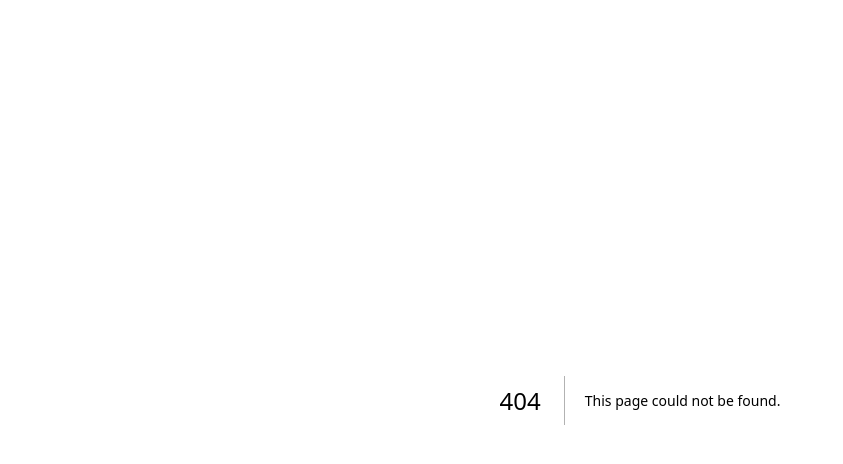
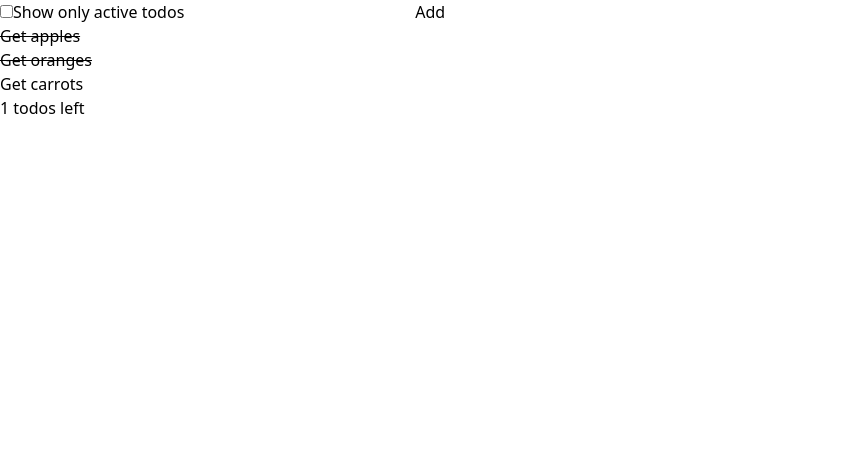
Before and after one commit to timetam24/TIL, a Next.js app in the folder practices/practice6/: page /effect in a window 1280 px wide. Before the commit this address had no page. Shown: the top 464 px of the page, without its empty margins (0-843 px from the left). Built offline with nearby package versions, Linux system fonts and the light colour scheme; a web font is replaced by a local one.

Commit message:
Effect가 필요하지 않은 경우: 챌린지 세팅
- Effect 없이 데이터 변환하기

```diff
--- /dev/null
+++ b/practices/practice6/src/app/effect/page.tsx
@@ -0,0 +1,53 @@
+"use client";
+
+import { useEffect, useState } from "react";
+import NewTodo from "@/containers/effect/new-todo";
+import { initialTodos, createTodo } from "@/containers/effect/todos";
+
+export interface Todo {
+  id: number;
+  text: string;
+  completed: boolean;
+}
+
+export default function EffectPage() {
+  const [todos, setTodos] = useState(initialTodos);
+  const [showActive, setShowActive] = useState(false);
+  const [activeTodos, setActiveTodos] = useState([]);
+  const [visibleTodos, setVisibleTodos] = useState([]);
+  const [footer, setFooter] = useState(null);
+
+  useEffect(() => {
+    setActiveTodos(todos.filter((todo) => !todo.completed));
+  }, [todos]);
+
+  useEffect(() => {
+    setVisibleTodos(showActive ? activeTodos : todos);
+  }, [showActive, todos, activeTodos]);
+
+  useEffect(() => {
+    setFooter(<footer>{activeTodos.length} todos left</footer>);
+  }, [activeTodos]);
+
+  return (
+    <>
+      <label>
+        <input
+          type="checkbox"
+          checked={showActive}
+          onChange={(e) => setShowActive(e.target.checked)}
+        />
+        Show only active todos
+      </label>
+      <NewTodo onAdd={(newTodo) => setTodos([...todos, newTodo])} />
+      <ul>
+        {visibleTodos.map((todo) => (
+          <li key={todo.id}>
+            {todo.completed ? <s>{todo.text}</s> : todo.text}
+          </li>
+        ))}
+      </ul>
+      {footer}
+    </>
+  );
+}
--- /dev/null
+++ b/practices/practice6/src/containers/effect/new-todo.tsx
@@ -0,0 +1,21 @@
+"use client";
+
+import { useState } from "react";
+import { createTodo } from "./todos";
+import { Todo } from "@/app/effect/page";
+
+export default function NewTodo({ onAdd }: { onAdd: (newTodo: Todo) => void }) {
+  const [text, setText] = useState("");
+
+  function handleAddClick() {
+    setText("");
+    onAdd(createTodo(text));
+  }
+
+  return (
+    <>
+      <input value={text} onChange={(e) => setText(e.target.value)} />
+      <button onClick={handleAddClick}>Add</button>
+    </>
+  );
+}
--- /dev/null
+++ b/practices/practice6/src/containers/effect/todos.ts
@@ -0,0 +1,15 @@
+let nextId = 0;
+
+export function createTodo(text: string, completed = false) {
+  return {
+    id: nextId++,
+    text,
+    completed,
+  };
+}
+
+export const initialTodos = [
+  createTodo("Get apples", true),
+  createTodo("Get oranges", true),
+  createTodo("Get carrots"),
+];
```
